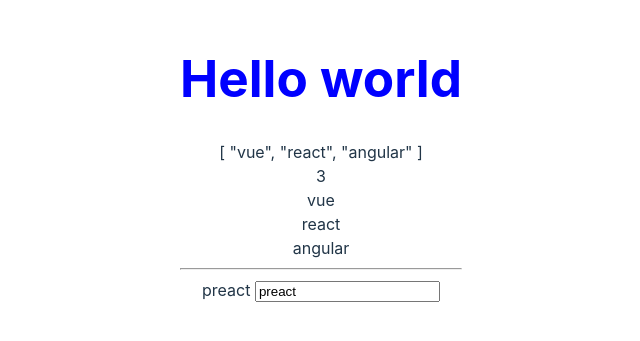
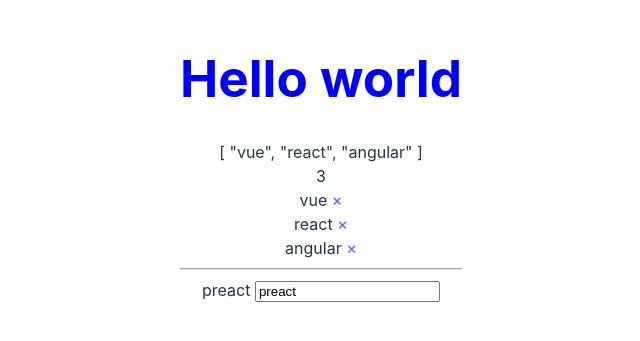
Before and after one commit to JocelynLlamas/tags-input, a Vue app: page / in a window 1280 px wide. Shown: the part 241-582 px from the top of the page, without its empty margins (319-959 px from the left). Built offline with nearby package versions, Linux system fonts and the light colour scheme.

Commit message:
Working with methods

```diff
--- a/src/components/TagsInput.vue
+++ b/src/components/TagsInput.vue
@@ -5,7 +5,10 @@
     <div v-if="!tags.length">
         You have no any tags. Enter it in the input
     </div>
-    <div v-for="(tag, index) in tags">{{ tag }}</div>
+    <div v-for="(tag, index) in tags">
+        {{ tag }}
+        <a @click.prevent="removeTag(index)" href="#">&times;</a>
+    </div>
 
     <hr/>
     {{ newTag }}
@@ -13,8 +16,9 @@
     <input
         type="text"
         v-model.trim="newTag"
-        @keydown.enter="tags.push(newTag)"
-        @keydown.tab.prevent="tags.push(newTag)"
+        @keydown.enter="addNewTag"
+        @keydown.delete="removeLastTag"
+        @keydown.tab.prevent="addNewTag"
     />
 </template>
 
@@ -24,6 +28,22 @@
         tags: ["vue", "react", "angular"],
         newTag: "preact"
         // tags: []
-    })
+    }),
+    methods: {
+        addNewTag(){
+            if (this.newTag) {
+                this.tags.push(this.newTag)
+                this.newTag=""
+            }
+        },
+        removeTag(index){
+            this.tags.splice(index, 1)
+        },
+        removeLastTag(){
+            if (this.newTag.length === 0) {
+                this.removeTag(this.tags.length-1)
+            }
+        }
+    },
 }
 </script>
```
